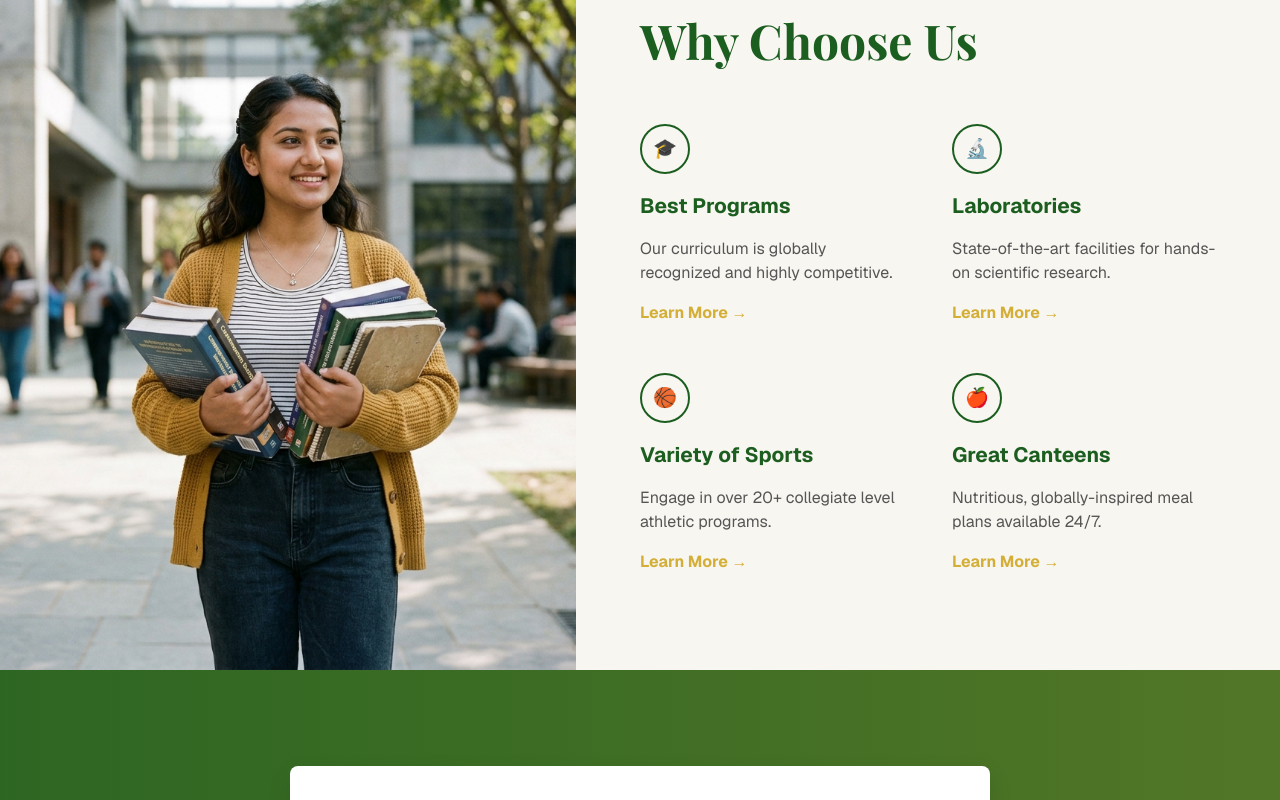
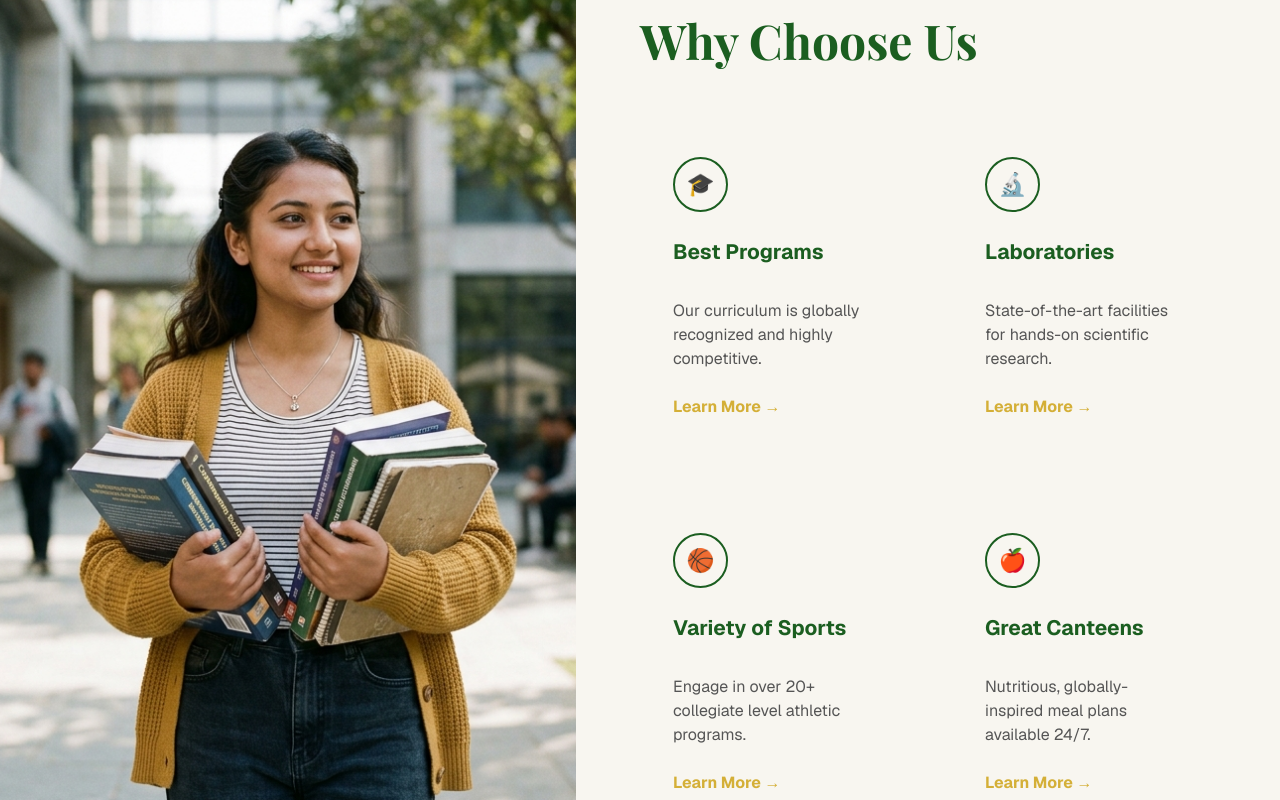
Before and after one commit to shakyamtech/LMS-Learning-Mgmt-System, a Next.js app: page / in a window 1280 px wide. Shown: the part 1740-2540 px from the top of the page. Built offline with nearby package versions, Linux system fonts and the light colour scheme; no server answers; a web font is replaced by a local one.

Commit message:
Add card styling and hover animations to Why Choose Us section

```diff
--- a/src/app/globals.css
+++ b/src/app/globals.css
@@ -306,3 +306,52 @@ a:hover {
   transform: translateY(-2px);
   box-shadow: 0 6px 15px rgba(212, 175, 55, 0.3);
 }
+
+/* Why Choose Us Cards */
+.choose-card {
+  padding: 2rem;
+  border-radius: 8px;
+  background-color: transparent;
+  transition: all 0.3s cubic-bezier(0.4, 0, 0.2, 1);
+  display: flex;
+  flex-direction: column;
+  align-items: flex-start;
+  border: 1px solid transparent;
+}
+
+.choose-card:hover {
+  background-color: white;
+  border-color: rgba(0,0,0,0.03);
+  box-shadow: 0 15px 35px rgba(0,0,0,0.06);
+  transform: translateY(-5px);
+}
+
+.choose-card .icon-wrap {
+  width: 55px;
+  height: 55px;
+  border-radius: 50%;
+  border: 2px solid var(--college-primary);
+  display: flex;
+  align-items: center;
+  justify-content: center;
+  font-size: 1.4rem;
+  margin-bottom: 1.5rem;
+  transition: all 0.3s ease;
+  background-color: transparent;
+}
+
+.choose-card:hover .icon-wrap {
+  background-color: var(--college-primary);
+  border-color: var(--college-primary);
+  box-shadow: 0 4px 10px rgba(27, 94, 32, 0.2);
+}
+
+.choose-card .btn-text {
+  color: var(--college-accent);
+  margin-top: auto;
+}
+
+.choose-card:hover .btn-text {
+  color: var(--college-primary);
+  transform: translateX(6px);
+}
--- a/src/app/page.tsx
+++ b/src/app/page.tsx
@@ -173,29 +173,29 @@ export default async function Home() {
             Why Choose Us
           </h2>
           <div className="grid-2">
-            <div>
-              <div style={{ width: "50px", height: "50px", borderRadius: "50%", border: "2px solid var(--college-primary)", display: "flex", alignItems: "center", justifyContent: "center", fontSize: "1.2rem", marginBottom: "1rem" }}>🎓</div>
+            <div className="choose-card">
+              <div className="icon-wrap">🎓</div>
               <h3 style={{ margin: "0 0 1rem 0", color: "var(--college-primary)", fontSize: "1.3rem" }}>Best Programs</h3>
-              <p style={{ color: "#555", marginBottom: "1rem", lineHeight: 1.5 }}>Our curriculum is globally recognized and highly competitive.</p>
-              <Link href="#" style={{ color: "var(--college-accent)", textDecoration: "none", fontWeight: "bold" }}>Learn More →</Link>
+              <p style={{ color: "#555", marginBottom: "1.5rem", lineHeight: 1.5 }}>Our curriculum is globally recognized and highly competitive.</p>
+              <Link href="#" className="btn-text">Learn More →</Link>
             </div>
-            <div>
-              <div style={{ width: "50px", height: "50px", borderRadius: "50%", border: "2px solid var(--college-primary)", display: "flex", alignItems: "center", justifyContent: "center", fontSize: "1.2rem", marginBottom: "1rem" }}>🔬</div>
+            <div className="choose-card">
+              <div className="icon-wrap">🔬</div>
               <h3 style={{ margin: "0 0 1rem 0", color: "var(--college-primary)", fontSize: "1.3rem" }}>Laboratories</h3>
-              <p style={{ color: "#555", marginBottom: "1rem", lineHeight: 1.5 }}>State-of-the-art facilities for hands-on scientific research.</p>
-              <Link href="#" style={{ color: "var(--college-accent)", textDecoration: "none", fontWeight: "bold" }}>Learn More →</Link>
+              <p style={{ color: "#555", marginBottom: "1.5rem", lineHeight: 1.5 }}>State-of-the-art facilities for hands-on scientific research.</p>
+              <Link href="#" className="btn-text">Learn More →</Link>
             </div>
-            <div>
-              <div style={{ width: "50px", height: "50px", borderRadius: "50%", border: "2px solid var(--college-primary)", display: "flex", alignItems: "center", justifyContent: "center", fontSize: "1.2rem", marginBottom: "1rem" }}>🏀</div>
+            <div className="choose-card">
+              <div className="icon-wrap">🏀</div>
               <h3 style={{ margin: "0 0 1rem 0", color: "var(--college-primary)", fontSize: "1.3rem" }}>Variety of Sports</h3>
-              <p style={{ color: "#555", marginBottom: "1rem", lineHeight: 1.5 }}>Engage in over 20+ collegiate level athletic programs.</p>
-              <Link href="#" style={{ color: "var(--college-accent)", textDecoration: "none", fontWeight: "bold" }}>Learn More →</Link>
+              <p style={{ color: "#555", marginBottom: "1.5rem", lineHeight: 1.5 }}>Engage in over 20+ collegiate level athletic programs.</p>
+              <Link href="#" className="btn-text">Learn More →</Link>
             </div>
-            <div>
-              <div style={{ width: "50px", height: "50px", borderRadius: "50%", border: "2px solid var(--college-primary)", display: "flex", alignItems: "center", justifyContent: "center", fontSize: "1.2rem", marginBottom: "1rem" }}>🍎</div>
+            <div className="choose-card">
+              <div className="icon-wrap">🍎</div>
               <h3 style={{ margin: "0 0 1rem 0", color: "var(--college-primary)", fontSize: "1.3rem" }}>Great Canteens</h3>
-              <p style={{ color: "#555", marginBottom: "1rem", lineHeight: 1.5 }}>Nutritious, globally-inspired meal plans available 24/7.</p>
-              <Link href="#" style={{ color: "var(--college-accent)", textDecoration: "none", fontWeight: "bold" }}>Learn More →</Link>
+              <p style={{ color: "#555", marginBottom: "1.5rem", lineHeight: 1.5 }}>Nutritious, globally-inspired meal plans available 24/7.</p>
+              <Link href="#" className="btn-text">Learn More →</Link>
             </div>
           </div>
         </div>
```
